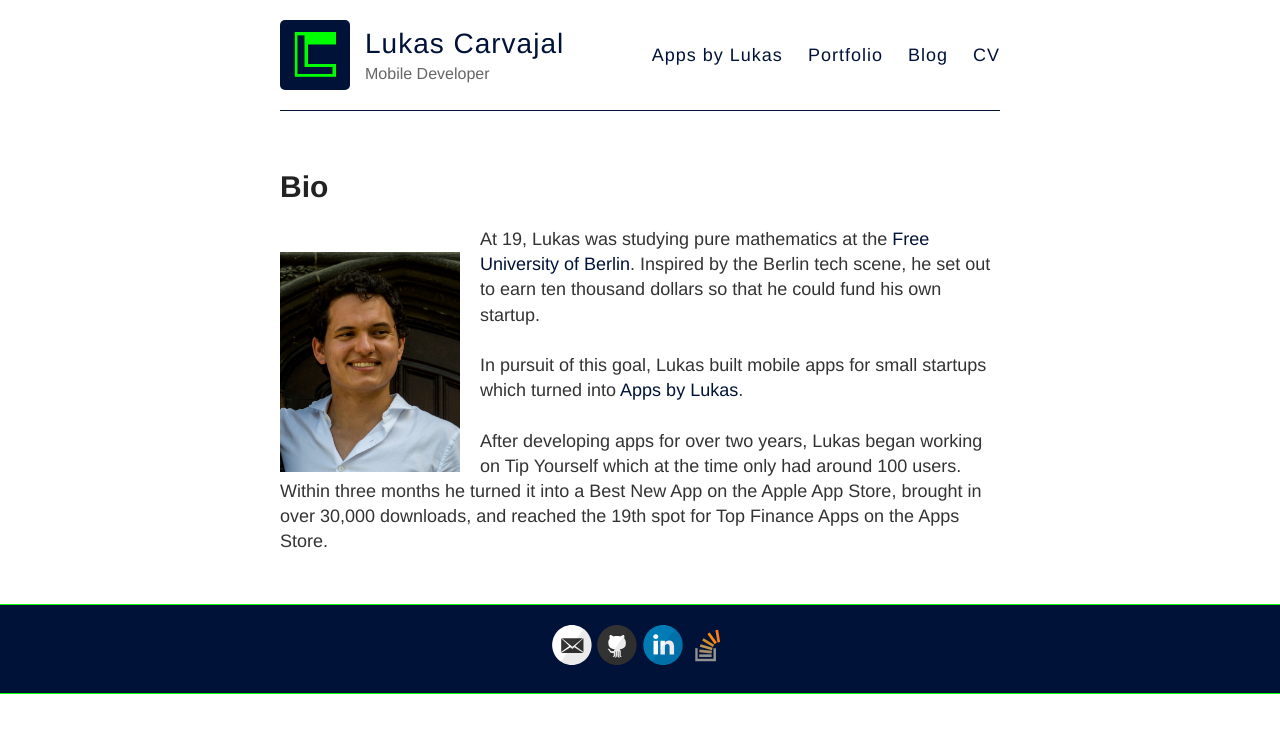
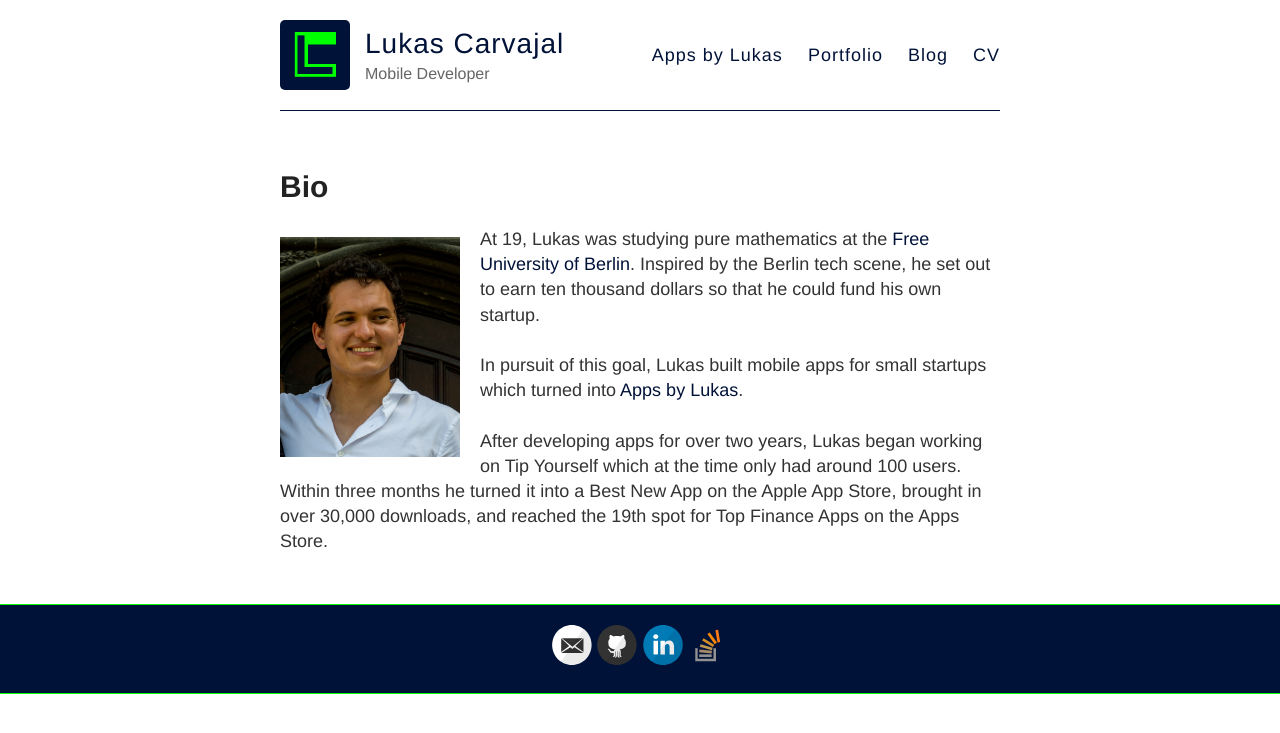
Before and after one commit to Lcarvajal/Lcarvajal.github.io, a Jekyll site: the page built from index.html, in a window 1280 px wide. Shown: the top 733 px of the page. Built offline with Jekyll 4.4.1, drawn with Linux system fonts in a browser that asks for light colours.

Commit message:
Update bio copy

```diff
--- a/index.html
+++ b/index.html
@@ -5,7 +5,7 @@
 
 <h1>Bio</h1>
 
-<img src="../images/lukas-carvajal.png" class="img-responsive" style="display:inline; margin-top:40px; padding-right: 20px; float:left;" width=200/>
+<img src="../images/lukas-carvajal.png" class="img-responsive" style="display:inline; margin-top:25px; padding-right: 20px; float:left;" width=200/>
 <p>
 	At 19, Lukas was studying pure mathematics at the <a href="http://appsbylukas.com">Free University of Berlin</a>.
 
```
